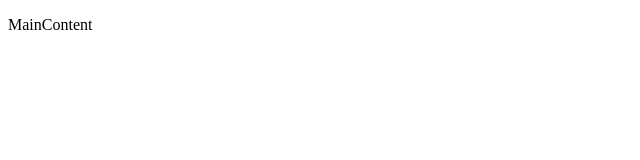
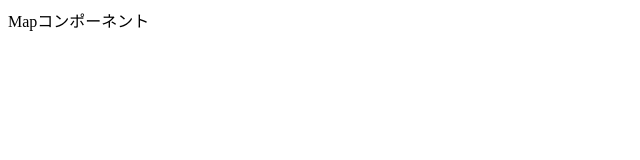
Before and after one commit to y4shiro/sunset-time-notify, a Next.js app: page / in a window 1280 px wide. Shown: the top 160 px of the page, without its empty margins (0-640 px from the left). Built offline with nearby package versions, Linux system fonts and the light colour scheme.

Commit message:
Map コンポーネント作成

```diff
--- a/src/components/MainContent.tsx
+++ b/src/components/MainContent.tsx
@@ -1,9 +1,11 @@
 import React, { VFC } from 'react';
+import Map from './Map';
 
 const MainContent: VFC = () => {
   return (
-    <div>
-      <p>MainContent</p>
+    <div className='flex flex-wrap'>
+      <Map />
+      {/* <div>日没情報コンポーネント</div> */}
     </div>
   );
 };
--- /dev/null
+++ b/src/components/Map.tsx
@@ -0,0 +1,7 @@
+import { VFC } from 'react';
+
+const Map: VFC = () => {
+  return <div>Mapコンポーネント</div>;
+};
+
+export default Map;
```
